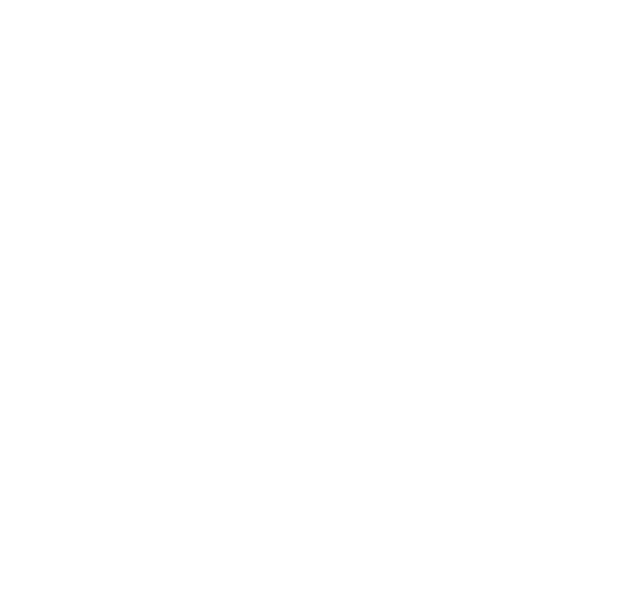
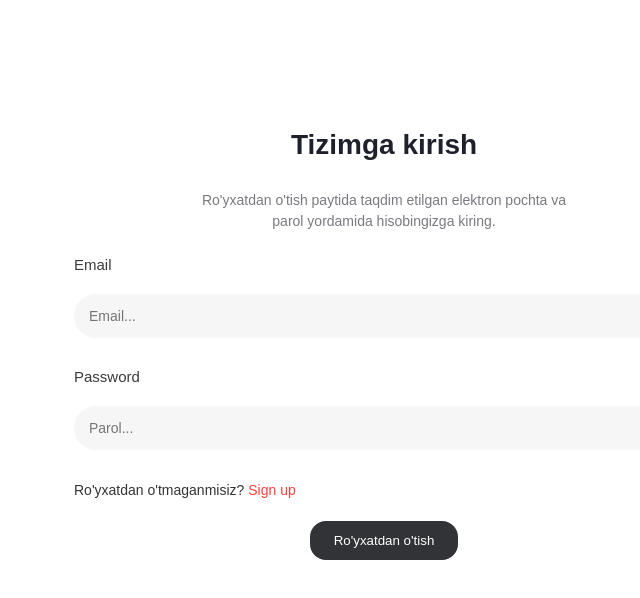
Before and after one commit to muhammadali0666/bloguz-sample, a React (Vite) app: page /login in a window 1280 px wide. Before the commit this address had no page. Shown: the top 598 px of the page, without its empty margins (256-896 px from the left). Built offline with nearby package versions, Linux system fonts and the light colour scheme; the HTML template or start-up script is replaced by a standard one.

Commit message:
added login and register page

```diff
--- /dev/null
+++ b/src/pages/login/index.jsx
@@ -0,0 +1,43 @@
+import { NavLink } from "react-router-dom"
+import "./login.css"
+
+export const Login = () => {
+  return (
+    <div className="container">
+    <div className="register-inner">
+      <h2 className="register-title">Tizimga kirish</h2>
+      <p className="register-title-p">
+      Ro'yxatdan o'tish paytida taqdim etilgan elektron pochta va parol yordamida hisobingizga kiring.
+      </p>
+      <form className="register">
+        <fieldset className="fieldset">
+          <label htmlFor="email" className="register-label">
+            Email
+          </label>
+          <input
+            type="email"
+            className="register-input"
+            id="email"
+            placeholder="Email..."
+          />
+        </fieldset>
+        <fieldset className="fieldset">
+          <label htmlFor="password" className="register-label">
+            Password
+          </label>
+          <input
+            type="password"
+            className="register-input"
+            id="password"
+            placeholder="Parol..."
+          />
+        </fieldset>
+        <p className="register-text">
+          Ro'yxatdan o'tmaganmisiz? <NavLink className="register-link" to={"/register"}>Sign up</NavLink>
+        </p>
+      </form>
+        <button className="register-btn">Ro'yxatdan o'tish</button>
+    </div>
+  </div>
+  )
+}
--- /dev/null
+++ b/src/pages/register/index.jsx
@@ -0,0 +1,55 @@
+import { NavLink } from "react-router-dom";
+import "./register.css";
+
+export const Register = () => {
+  return (
+    <div className="container">
+      <div className="register-inner">
+        <h2 className="register-title">Ro'yxatdan o'tish</h2>
+        <p className="register-title-p">
+          Ro'yxatdan o'tish bir daqiqadan kamroq vaqtni oladi, lekin o'qishni
+          to'liq nazorat qilish imkonini beradi.
+        </p>
+        <form className="register">
+          <fieldset className="fieldset">
+            <label htmlFor="name" className="register-label">
+              Ism
+            </label>
+            <input
+              type="text"
+              className="register-input"
+              id="name"
+              placeholder="Ism..."
+            />
+          </fieldset>
+          <fieldset className="fieldset">
+            <label htmlFor="email" className="register-label">
+              Email
+            </label>
+            <input
+              type="email"
+              className="register-input"
+              id="email"
+              placeholder="Email..."
+            />
+          </fieldset>
+          <fieldset className="fieldset">
+            <label htmlFor="password" className="register-label">
+              Password
+            </label>
+            <input
+              type="password"
+              className="register-input"
+              id="password"
+              placeholder="Parol..."
+            />
+          </fieldset>
+          <p className="register-text">
+            Ro'yxatdan o'tganmisiz? <NavLink className="register-link" to={"/login"}>Sign in</NavLink>
+          </p>
+        </form>
+          <button className="register-btn">Ro'yxatdan o'tish</button>
+      </div>
+    </div>
+  );
+};
--- /dev/null
+++ b/src/pages/register/register.css
@@ -0,0 +1,52 @@
+.register-inner {
+  display: flex;
+  flex-direction: column;
+  align-items: center;
+  justify-content: center;
+  margin-top: 10%;
+}
+.register-title {
+  color: var(--gray-900, #1E212C);
+text-align: center;
+font-size: 28px;
+font-style: normal;
+font-weight: 700;
+line-height: 150%; /* 42px */
+margin-bottom: 24px;
+}
+.register-title-p {
+  max-width: 390px;
+  color: var(--gray-700, #787A80);
+  text-align: center;
+  font-size: 14px;
+  font-style: normal;
+  font-weight: 400;
+  line-height: 150%; /* 21px */
+  margin-bottom: 24px;
+}
+.register {
+  width: 50%;
+}
+.register-btn {
+  background-color: var(--primary-color);
+  color: #fff;
+  padding: 12px 24px;
+  border-radius: 16px;
+  width: max-content;
+}
+.register-text {
+  color: var(--primary-color);
+font-size: 14px;
+font-style: normal;
+font-weight: 400;
+line-height: 150%;
+margin-bottom: 20px;
+text-align: start;
+}
+.register-link{
+  color: var(--primary, #FF3F3A);
+font-size: 14px;
+font-style: normal;
+font-weight: 400;
+line-height: 150%;
+}
--- a/src/router/index.jsx
+++ b/src/router/index.jsx
@@ -5,6 +5,8 @@ import { About } from '../pages/about'
 import { Contact } from '../pages/contact'
 import { FAQ } from '../pages/FAQ'
 import { Media } from '../pages/media'
+import { Login } from '../pages/login'
+import { Register } from '../pages/register'
 
 export const RouteWrapper = () => {
   return (
@@ -14,6 +16,8 @@ export const RouteWrapper = () => {
       <Route path='/contact' element={<Contact/>}/>
       <Route path='/faq' element={<FAQ/>}/>
       <Route path='/media' element={<Media/>}/>
+      <Route path='/login' element={<Login/>}/>
+      <Route path='/register' element={<Register/>}/>
     </Routes>
   )
 }
```
Also changed, not shown: src/pages/login/login.css (added).
